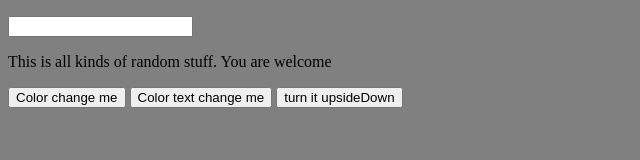
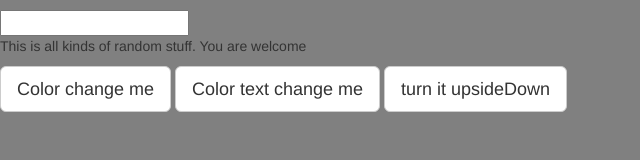
Before and after one commit to GAWDILessonRepos/StoryofCircus, a plain HTML site: page index.html in a window 1280 px wide. Shown: the whole page, without its empty margins (0-640 px from the left). Drawn offline with nearby package versions, Linux system fonts and the light colour scheme.

Commit message:
added bootstrap link

```diff
--- a/index.html
+++ b/index.html
@@ -2,6 +2,7 @@
 <html>
 <head>
   <title></title>
+<link rel="stylesheet" href="https://maxcdn.bootstrapcdn.com/bootstrap/3.3.2/css/bootstrap.min.css">
 <link rel="stylesheet" type="text/css" media="screen" href="style.css">
 </head>
 <body>
```
